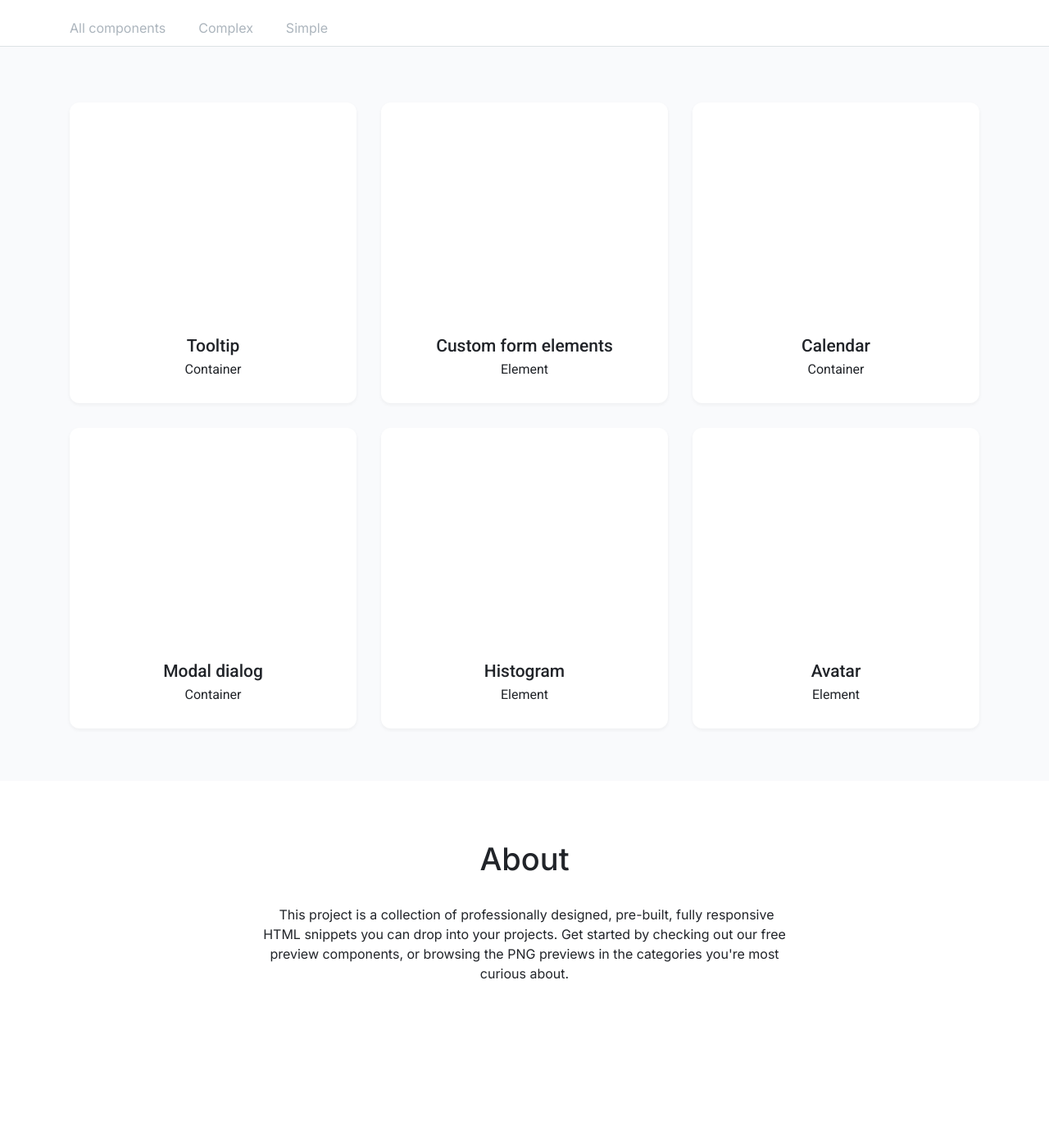
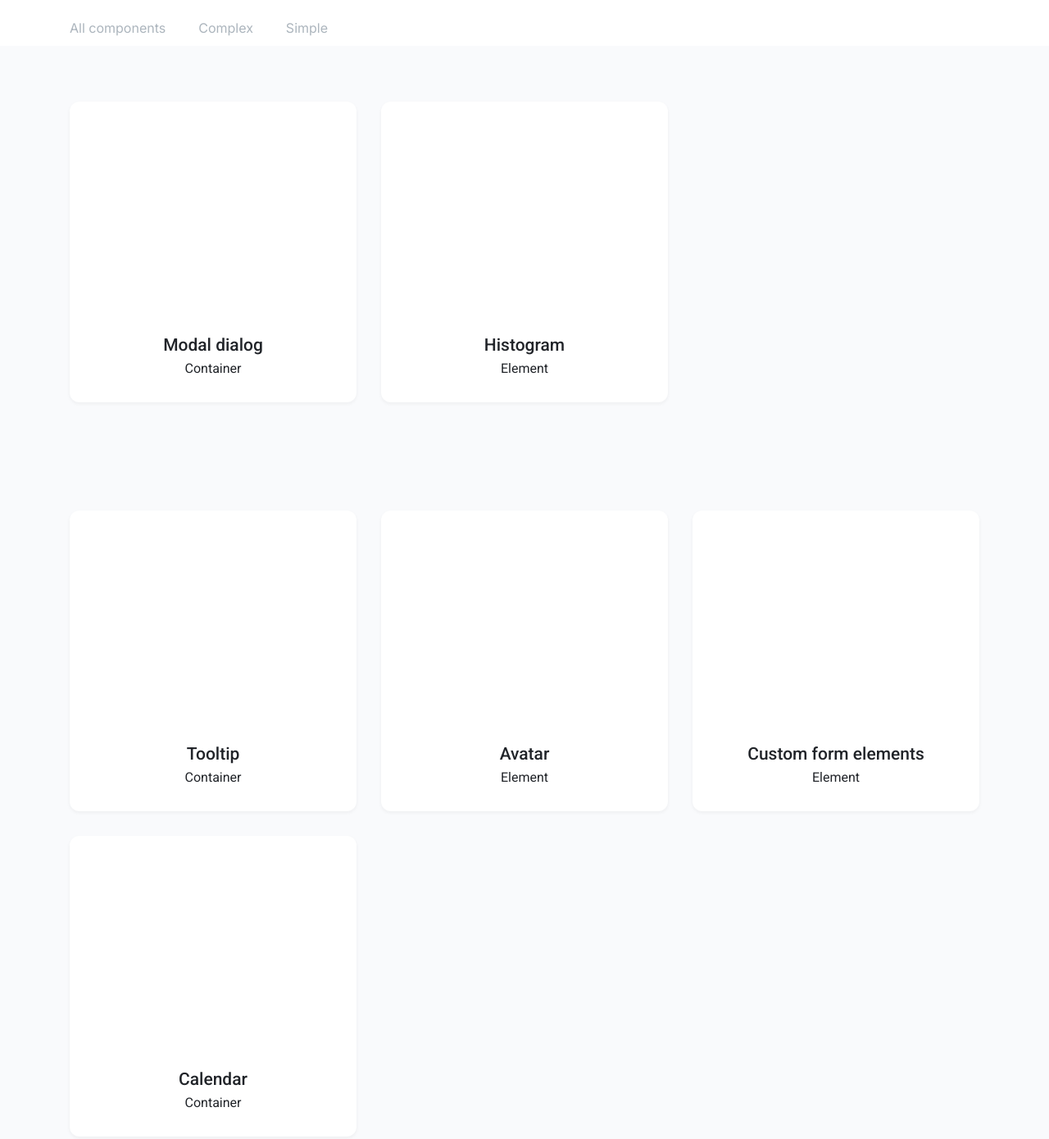
Before and after one commit to js-tasks-ru/htmlcss-20220414_elizaveta3, a website: page index.html in a window 1280 px wide. Shown: the part 180-1570 px from the top of the page at 82% size. Before the commit the page ends 1516 px from the top, so only its background shows below. Drawn offline with Linux system fonts and the light colour scheme.

Commit message:
fixes tabulation 2

```diff
--- a/components/tabs/tabs.css
+++ b/components/tabs/tabs.css
@@ -45,14 +45,26 @@
     transform: scaleX(0);
 }
 
-.tabs__input[id="#all-tab"]:checked ~ .tabs__scroller .tabs__label[id="#all-tab"],
+.tabs__input[id="#all-tab"]:checked  ~ .tabs__scroller .tabs__label[id="#all-tab"],
 .tabs__input[id="#complex-tab"]:checked ~ .tabs__scroller .tabs__label[id="#complex-tab"],
 .tabs__input[id="#simple-tab"]:checked ~ .tabs__scroller .tabs__label[id="#simple-tab"]{
     color: var(--black);
 }
 
-.tabs__input[id="#all-tab"]:checked ~ .tabs__scroller .tabs__label[id="#all-tab"]::after,
-.tabs__input[id="#complex-tab"]:checked ~ .tabs__scroller .tabs__label[id="#complex-tab"]::after,
-.tabs__input[id="#simple-tab"]:checked ~ .tabs__scroller .tabs__label[id="#simple-tab"]::after{
+.tabs__input[id="#all-tab"]:checked ~ .tabs__scroller .tabs__label[id="#all-tab"] ::after,
+.tabs__input[id="#complex-tab"]:checked ~ .tabs__scroller .tabs__label[id="#complex-tab"] ::after,
+.tabs__input[id="#simple-tab"]:checked ~ .tabs__scroller .tabs__label[id="#simple-tab"] ::after{
     transform: scaleX(1);
 }
+
+.tabs__input[id="#all-tab"]:checked ~ .tabs__scroller .tabs__label[id="#all-tab"] .tabs__content{
+    display: block;
+}
+
+.tabs__input[id="#complex-tab"]:checked ~ .tabs__scroller .tabs__label[id="#complex-tab"] .tabs__content_complex{
+    display: block;
+}
+
+.tabs__input[id="#simple-tab"]:checked ~ .tabs__scroller .tabs__label[id="#simple-tab"] .tabs__content_simple{
+    display: block;
+}
--- a/index.html
+++ b/index.html
@@ -48,16 +48,52 @@
                                 </li>
                             </ul>
                         </div>
-                        <div class="tabs__content tabs__content_complex">
-                            <!-- Сложные компоненты -->
+                    </div>
+                </div>
+                <div class="tabs__content tabs__content_complex">
+                    <!-- Сложные компоненты -->
+                    <div class="preview__inner">
+                        <div class="container">
+                            <div class="preview__wrapper">
+                                <div class="card preview__inner-card">
+                                    <h3 class="card__title">Modal dialog</h3>
+                                    <p class="card__text">Container</p>
+                                </div>
+                                <div class="card preview__inner-card">
+                                    <h3 class="card__title">Histogram</h3>
+                                    <p class="card__text">Element</p>
+                                </div>
+                            </div>
                         </div>
-                        <div class="tabs__content tabs__content_simple">
-                            <!-- Простые компоненты -->
+                    </div>
+                </div>
+                <div class="tabs__content tabs__content_simple">
+                    <!-- Простые компоненты -->
+                    <div class="preview__inner">
+                        <div class="container">
+                            <div class="preview__wrapper">
+                                <div class="card preview__inner-card">
+                                    <h3 class="card__title">Tooltip</h3>
+                                    <p class="card__text">Container</p>
+                                </div>
+                                <div class="card preview__inner-card">
+                                    <h3 class="card__title">Avatar</h3>
+                                    <p class="card__text">Element</p>
+                                </div>
+                                <div class="card preview__inner-card">
+                                    <h3 class="card__title">Custom form elements</h3>
+                                    <p class="card__text">Element</p>
+                                </div>
+                                <div class="card preview__inner-card">
+                                    <h3 class="card__title">Calendar</h3>
+                                    <p class="card__text">Container</p>
+                                </div>
+                            </div>
                         </div>
                     </div>
                 </div>
             </div>
-            <div class="preview__inner">
+            <!--  <div class="preview__inner">
                 <div class="container">
                     <div class="preview__wrapper">
                         <div class="card preview__inner-card">
@@ -86,7 +122,7 @@
                         </div>
                     </div>
                 </div>
-            </div>
+            </div> -->
         </main>
         <footer class="footer">
             <div class="container footer__wrapper">
```
